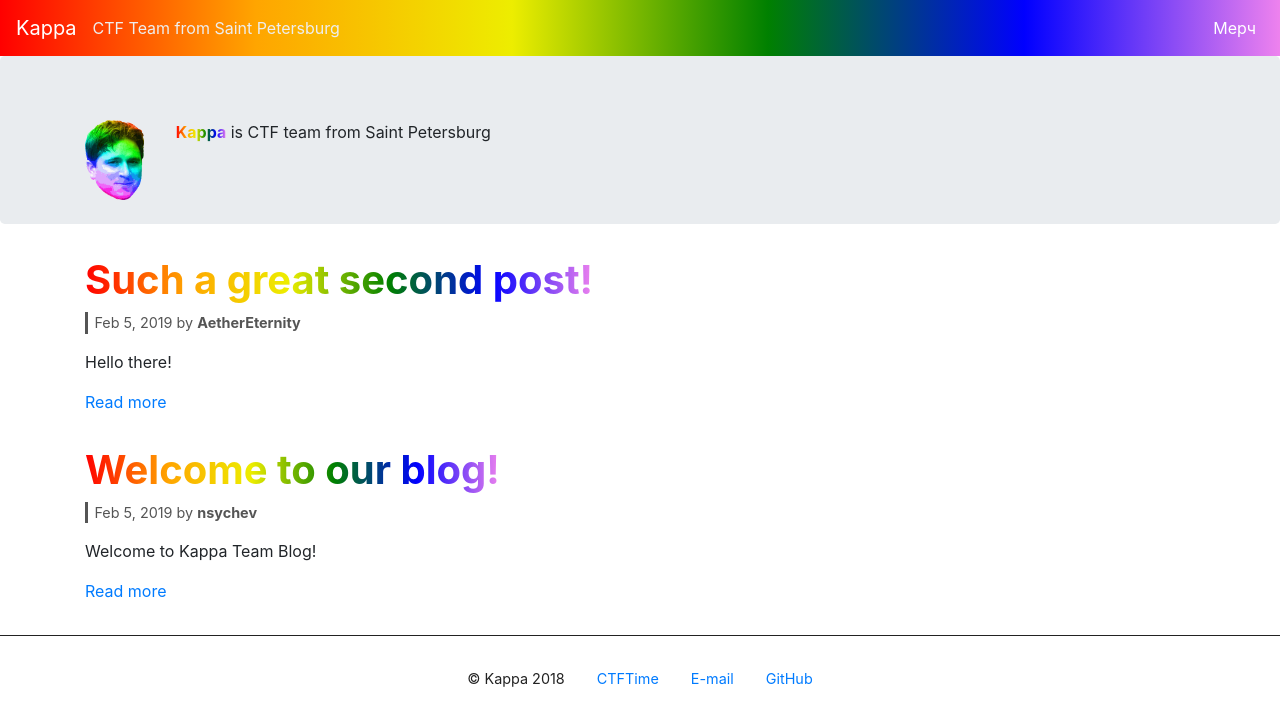
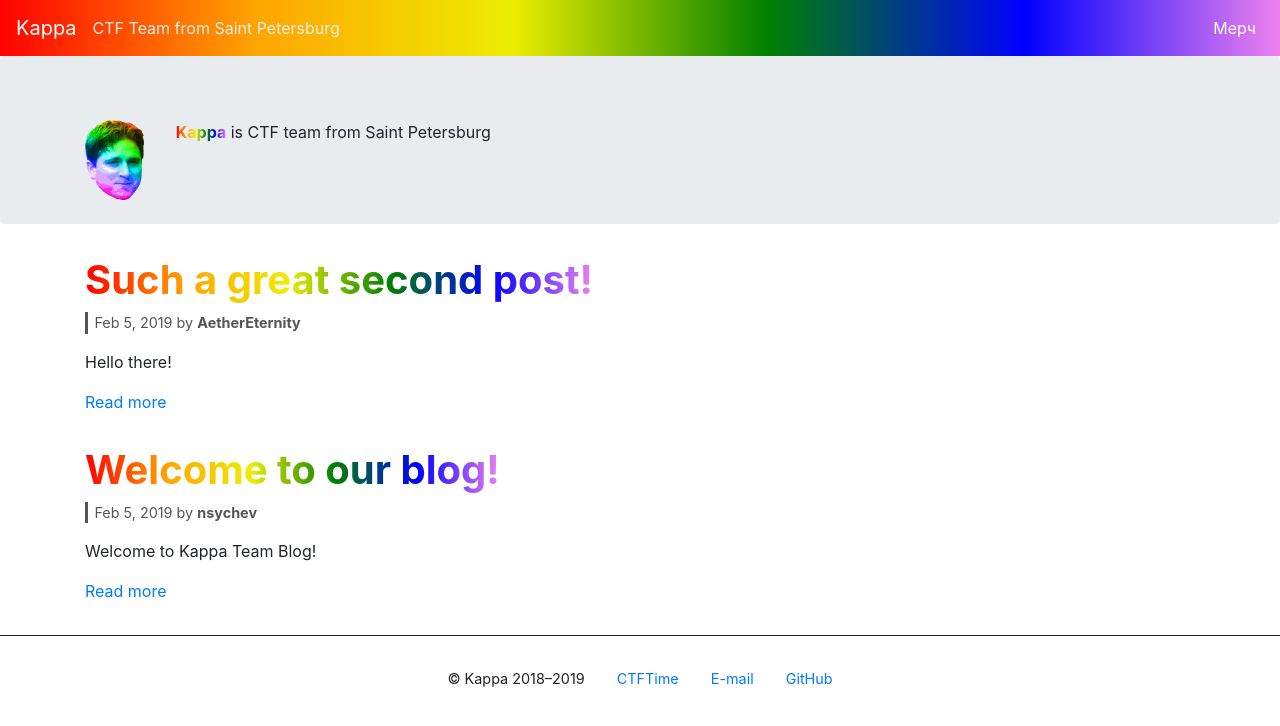
Before and after one commit to kappactf/kappactf.github.io, a Jekyll site: the page built from index.html, in a window 1280 px wide. Shown: the top 726 px of the page. Built offline with Jekyll 4.4.1, drawn with Linux system fonts in a browser that asks for light colours; the list of posts is cut into pages by our own code.

Commit message:
change year in copyright

```diff
--- a/_layouts/default.html
+++ b/_layouts/default.html
@@ -32,7 +32,7 @@
         <div class="container">
             <ul class="nav justify-content-center">
                 <li class="nav-item">
-                    <a class="nav-link disabled">&copy; Kappa 2018</a>
+                    <a class="nav-link disabled">&copy; Kappa 2018–2019</a>
                 </li>
                 <li class="nav-item">
                     <a class="nav-link" href="https://ctftime.org/team/1607" target="_blank">CTFTime</a>
```
